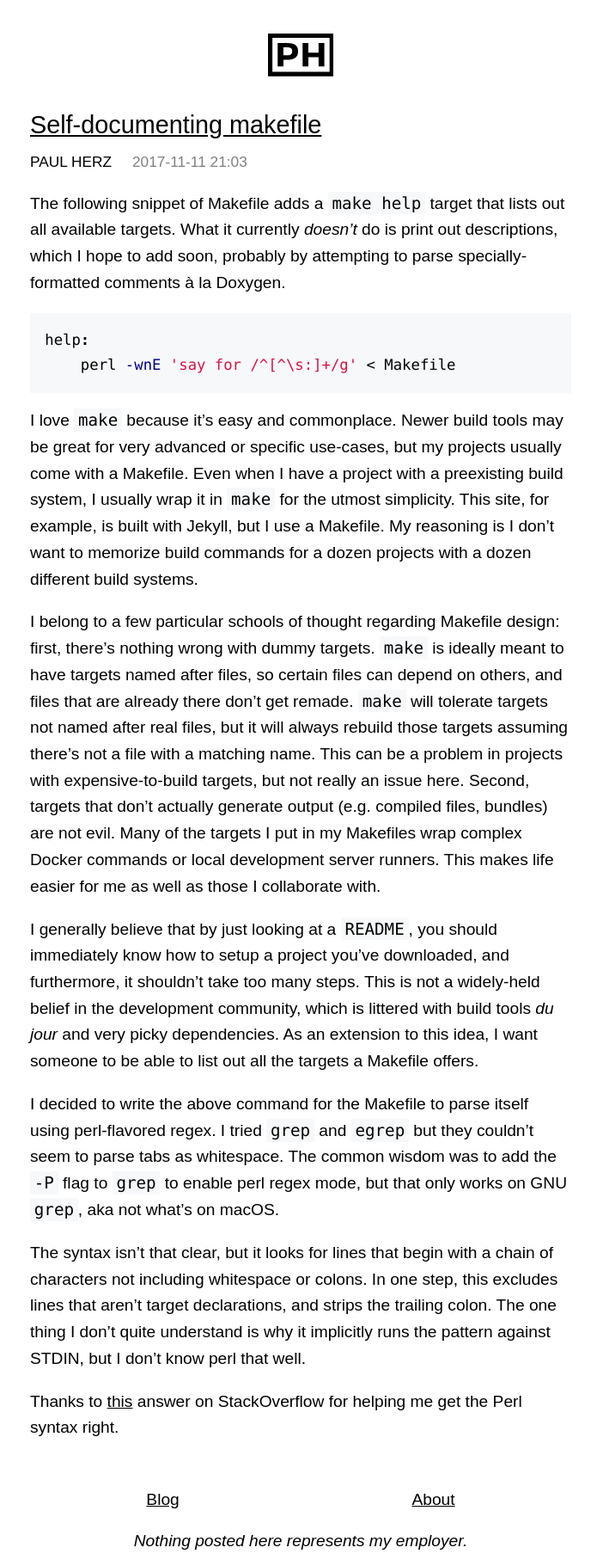
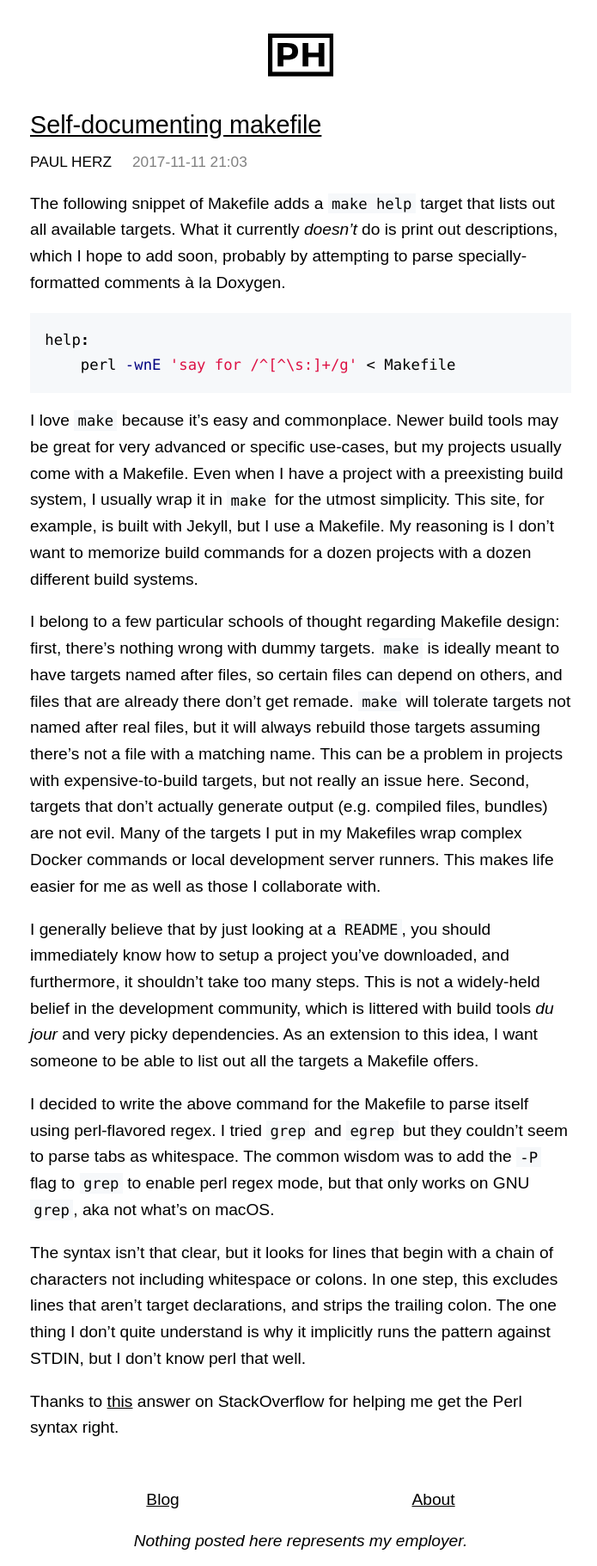
Before and after one commit to phrz/paulherz.com, a Jekyll site: the page built from index.md, in a window 1280 px wide. Shown: the whole page at 86% size, without its empty margins (290-985 px from the left). Built offline with Jekyll 4.4.1, drawn with Linux system fonts in a browser that asks for light colours.

Commit message:
Shrunk inline <code> slightly and redesigned Makefile to just use Docker (ruby is a pain).

```diff
--- a/_sass/code.scss
+++ b/_sass/code.scss
@@ -2,6 +2,7 @@ pre, code {
 	font-family: $monospace-font-stack;
 	tab-size: 4;
 }
+
 pre {
 	line-height: 1.7;
 	background: #f6f8fa;
@@ -9,9 +10,17 @@ pre {
 	overflow-x: auto;
 	font-size: 0.9em;
 }
+
 code {
 	padding: 0.1em 0.25em;
 }
+
 pre code {
 	padding: 0;
 }
+
+// Inline code in articles
+// seems a little too big.
+p code {
+	font-size: 0.9em;
+}
```
Also changed, not shown: 2 other files.
